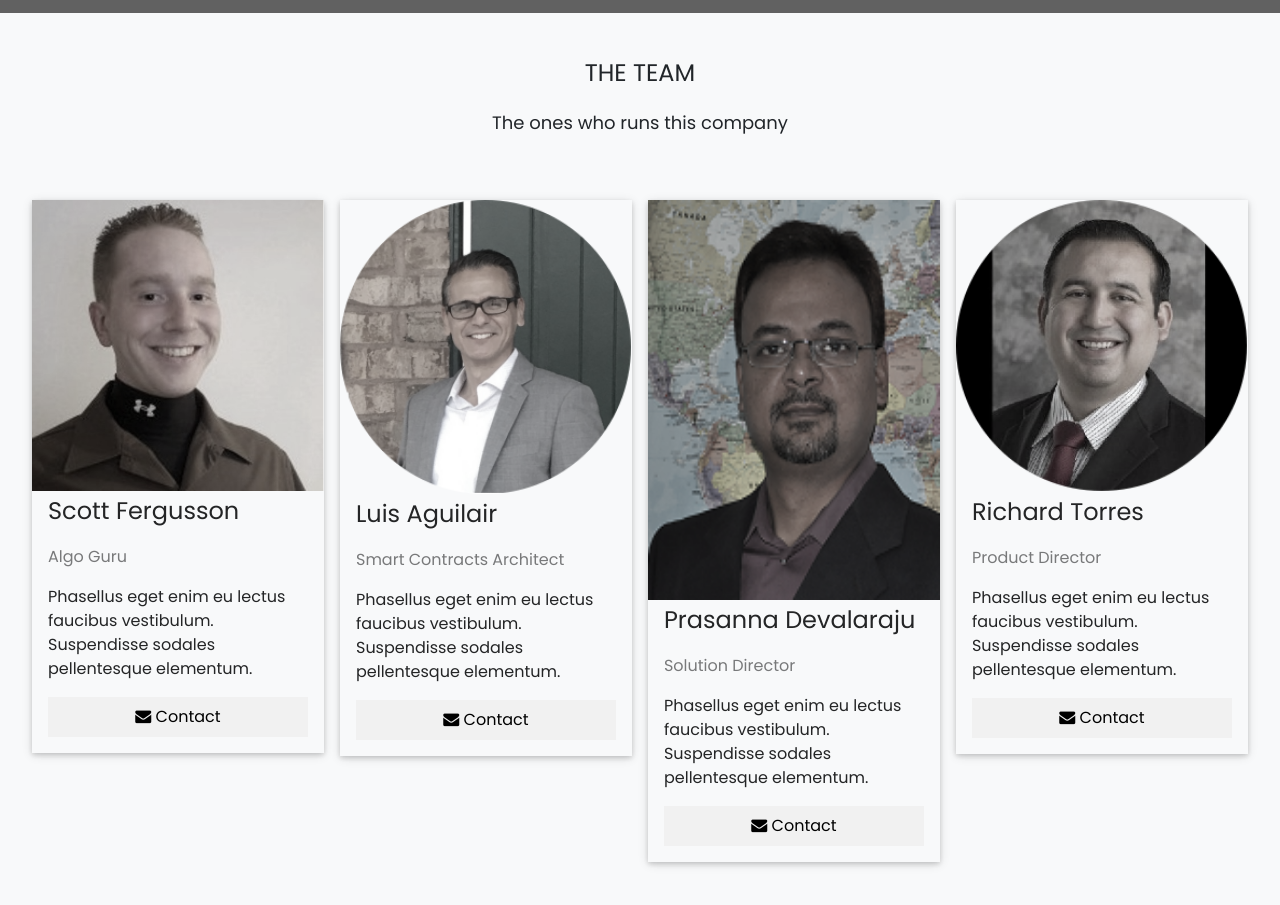
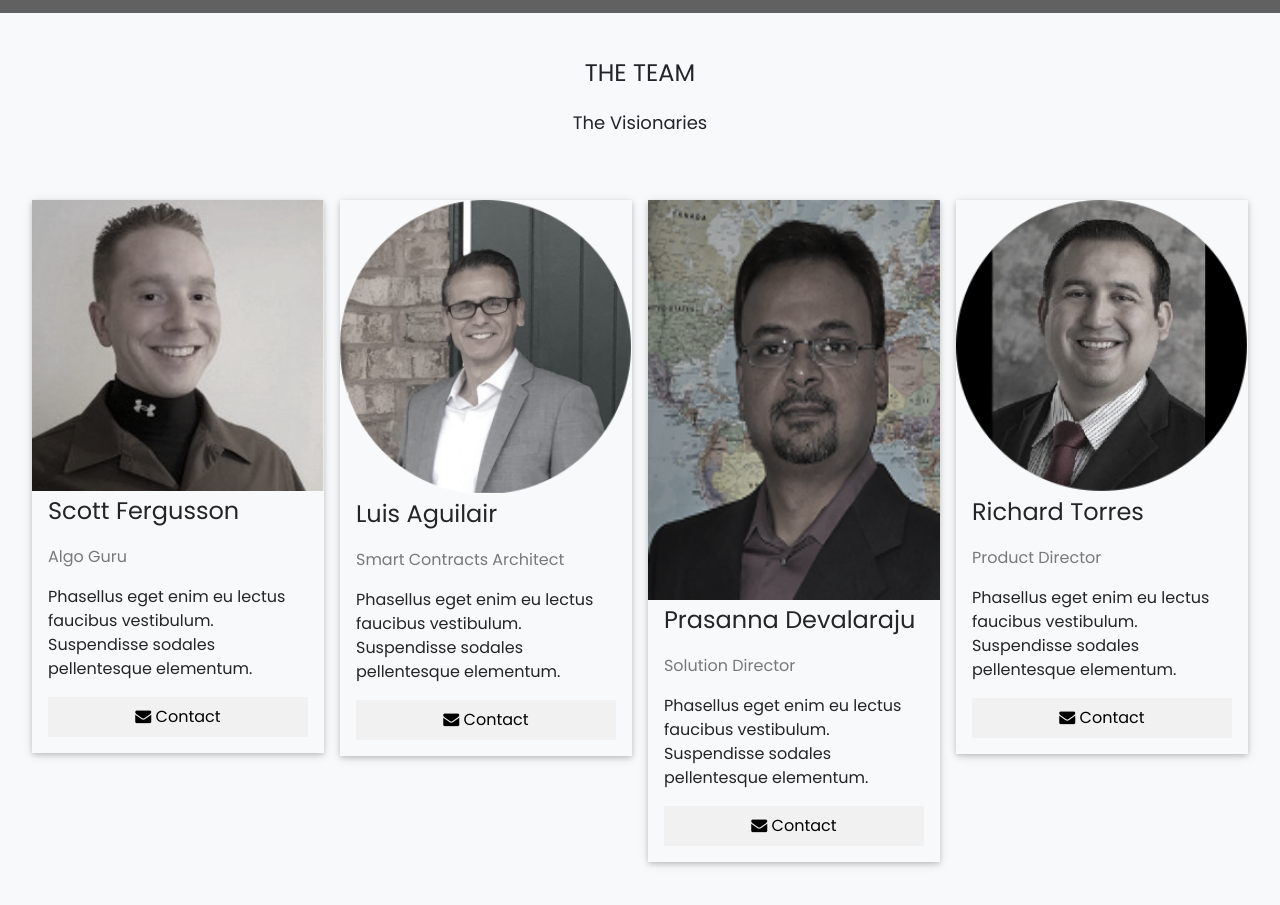
Before and after one commit to pdevalaraju/SLPR_Coin_dApp, a website built with webpack: page public/index.html in a window 1280 px wide. Shown: the part 3271-4176 px from the top of the page. Built offline with nearby package versions, Linux system fonts and the light colour scheme; files whose address does not match are found by name; what web3 would draw is missing.

Commit message:
Update index.html

```diff
--- a/public/index.html
+++ b/public/index.html
@@ -526,7 +526,7 @@
   <!-- Team Section -->
   <div class="w3-container" style="padding:32px 16px" id="team">
     <h3 class="w3-center">THE TEAM</h3>
-    <p class="w3-center w3-large">The ones who runs this company</p>
+    <p class="w3-center w3-large">The Visionaries</p>
     <div class="w3-row-padding w3-grayscale" style="margin-top:64px">
       <div class="w3-col l3 m6 w3-margin-bottom">
         <div class="w3-card">
```
